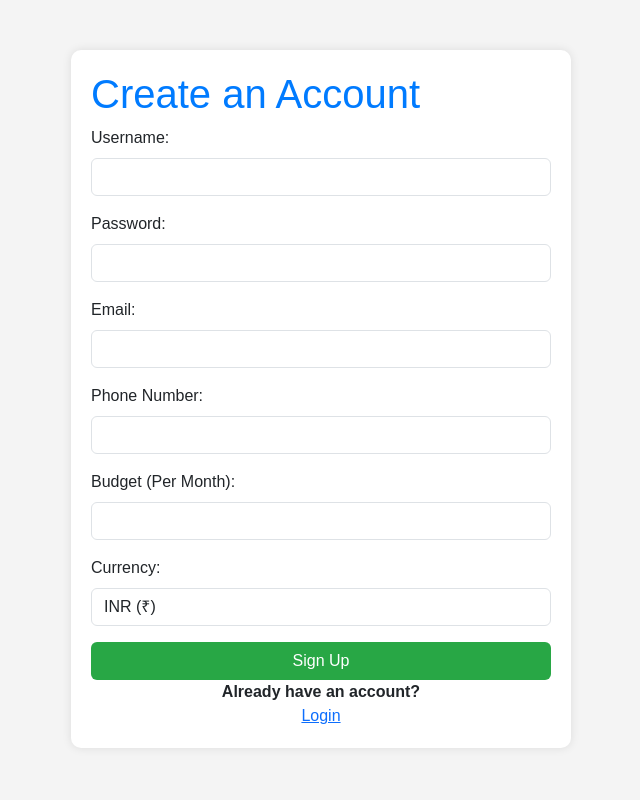
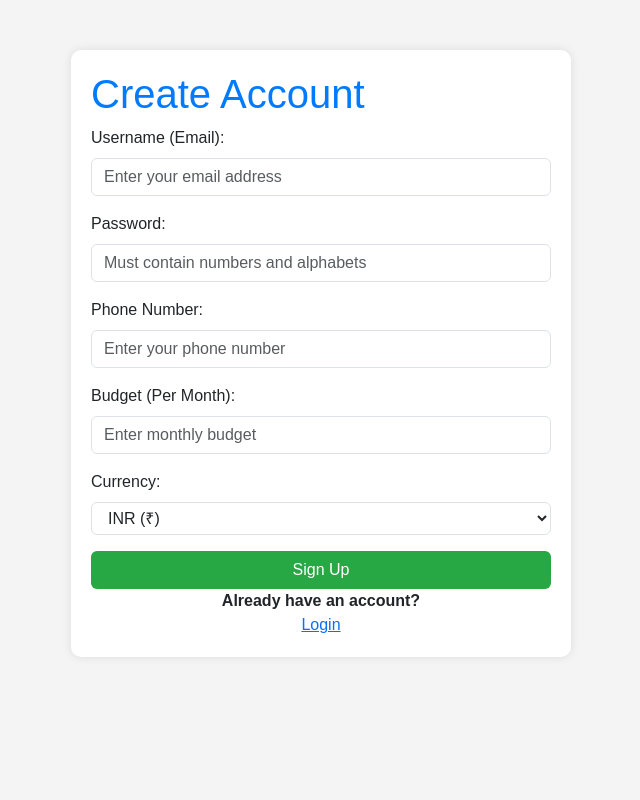
Before and after one commit to bmanasi-123/AIdrivenExpensetracker, a Django app: page /signup/ in a window 1280 px wide. Shown: the whole page, without its empty margins (319-959 px from the left). Run offline with Django 5.2, Linux system fonts and the light colour scheme.

Commit message:
updated signup page

```diff
--- a/backend/backend/asgi.py
+++ b/backend/backend/asgi.py
@@ -1,7 +1,6 @@
 import os
 import django
 from django.core.asgi import get_asgi_application
-from expenseApp.main import app as expenseapp  # Import FastAPI app
 from starlette.middleware.wsgi import WSGIMiddleware
 from starlette.routing import Mount
 from starlette.applications import Starlette
@@ -15,7 +14,7 @@
 # Combine Django and FastAPI inside Starlette
 application = Starlette(
     routes=[
-        Mount("/fastapi", app=expenseapp),  # ✅ FastAPI should now be mounted at /fastapi
+        # Mount("/fastapi", app=expenseapp),  # ✅ FastAPI should now be mounted at /fastapi
         Mount("/", app=WSGIMiddleware(django_asgi_app)),  # ✅ Django handles everything else
     ]
 )
--- a/backend/backend/templates/signup.html
+++ b/backend/backend/templates/signup.html
@@ -29,11 +29,15 @@
             color: white;
             width: 100%;
         }
+        ::placeholder {
+        color: #e7e1e1;
+        opacity: 1;
+        }
     </style>
 </head>
 <body>
     <div class="container">
-        <h1>Create an Account</h1>
+        <h1>Create Account</h1>
         {% if messages %}
         {% for message in messages %}
             <div class="alert alert-{% if message.tags == 'success' %}success{% else %}danger{% endif %}">
@@ -51,29 +55,33 @@
                 <label class="form-label">Last Name:</label>
                 <input type="text" name="last_name" class="form-control" required>
             </div> -->
+
             <div class="mb-3">
-                <label class="form-label">Username:</label>
-                <input type="text" name="username" class="form-control" required>
+                <label class="form-label">Username (Email):</label>
+                <input type="email" name="username" class="form-control" placeholder="Enter your email address" required>
             </div>
+
             <div class="mb-3">
                 <label class="form-label">Password:</label>
-                <input type="password" name="password" class="form-control" autocomplete="new-password" required>
+                <input type="password" name="password" class="form-control" autocomplete="new-password"
+                       placeholder="Must contain numbers and alphabets" required>
             </div>
-            <div class="mb-3">
+            <!-- <div class="mb-3">
                 <label class="form-label">Email:</label>
                 <input type="email" name="email" class="form-control" required>
-            </div>
+            </div> -->
             <div class="mb-3">
                 <label class="form-label">Phone Number:</label>
-                <input type="text" name="phone_number" class="form-control" required>
+                <input type="text" name="phone_number" class="form-control" placeholder="Enter your phone number" required>
             </div>
+
             <div class="mb-3">
                 <label class="form-label">Budget (Per Month):</label>
-                <input type="number" name="monthly_budget" class="form-control" required>
+                <input type="number" name="monthly_budget" class="form-control" placeholder="Enter monthly budget" required>
             </div>
             <div class="mb-3">
                 <label class="form-label">Currency:</label>
-                <select name="currency" class="form-control">
+                <select name="currency" class="form-control" style="appearance: auto; -webkit-appearance: auto;">
                     <option value="USD">USD ($)</option>
                     <option value="EUR">EUR (€)</option>
                     <option value="INR" selected>INR (₹)</option>
--- a/backend/backend/views.py
+++ b/backend/backend/views.py
@@ -20,7 +20,7 @@
         password = request.POST.get("password", "").strip()
         # first_name = request.POST.get("first_name", "").strip()
         # last_name = request.POST.get("last_name", "").strip()
-        email = request.POST.get("email", "").strip()
+        # email = request.POST.get("email", "").strip()
         phone_number = request.POST.get("phone_number", "").strip()
         monthly_budget = request.POST.get("monthly_budget", "0").strip()
         currency = request.POST.get("currency", "INR").strip()
@@ -33,7 +33,7 @@
             return redirect("signup")
             # return render(request, "welcome.html", {"signup_error": "Username already exists"})
 
-        if CustomUser.objects.filter(Q(phone_number=phone_number) | Q(email=email)).exists():
+        if CustomUser.objects.filter(Q(phone_number=phone_number) | Q(email=username)).exists():
             messages.error(request, "An account with this phone number or email already exists. Please login.")
             return redirect("signup")
 
@@ -45,7 +45,7 @@
             password=password,
             # first_name=first_name,
             # last_name=last_name,
-            email=email,
+            email=username,
             phone_number=phone_number,
             monthly_budget=monthly_budget,
             currency=currency
```
Also changed, not shown: backend/backend/static/css/style.css (added, +27 -0 lines).
